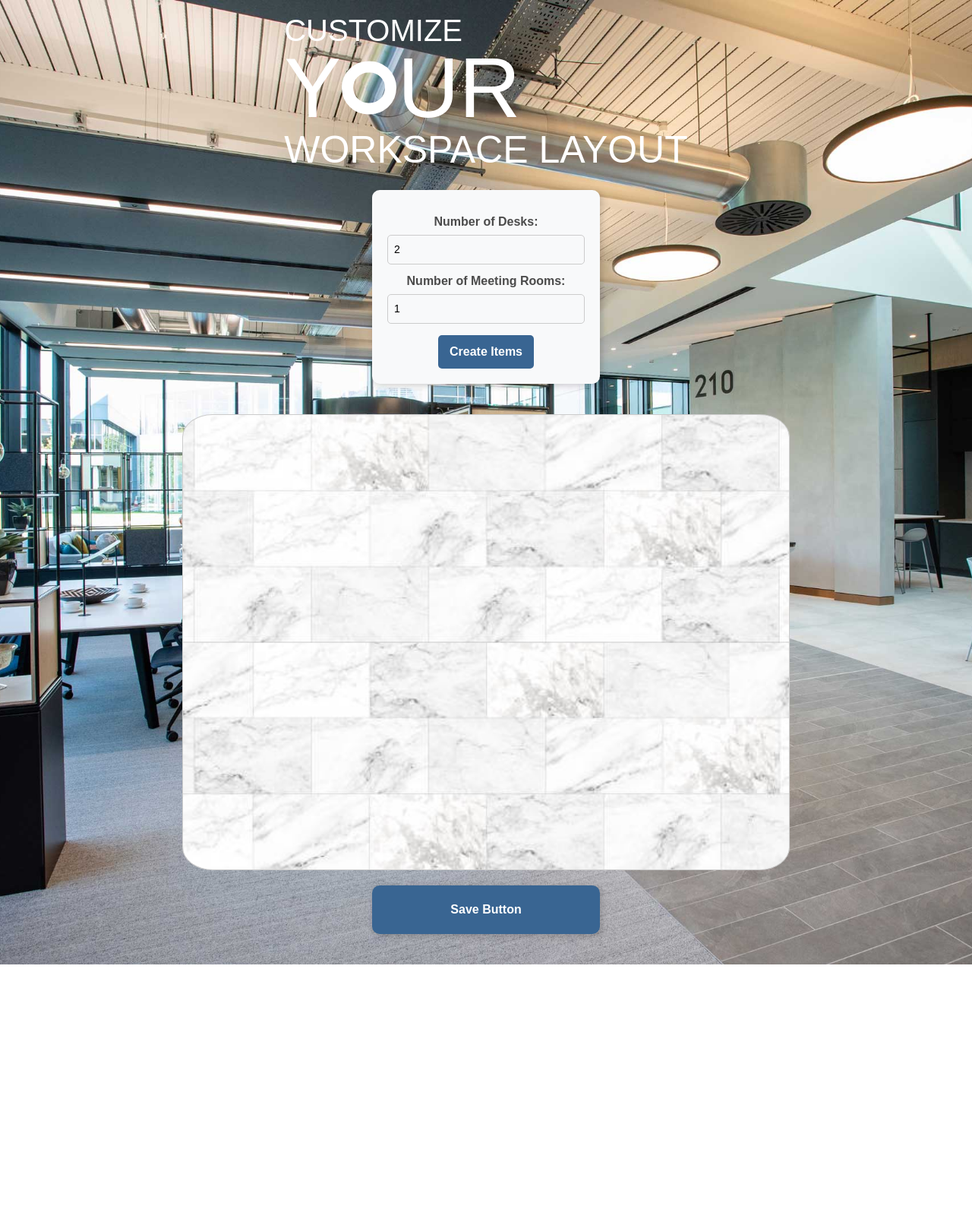
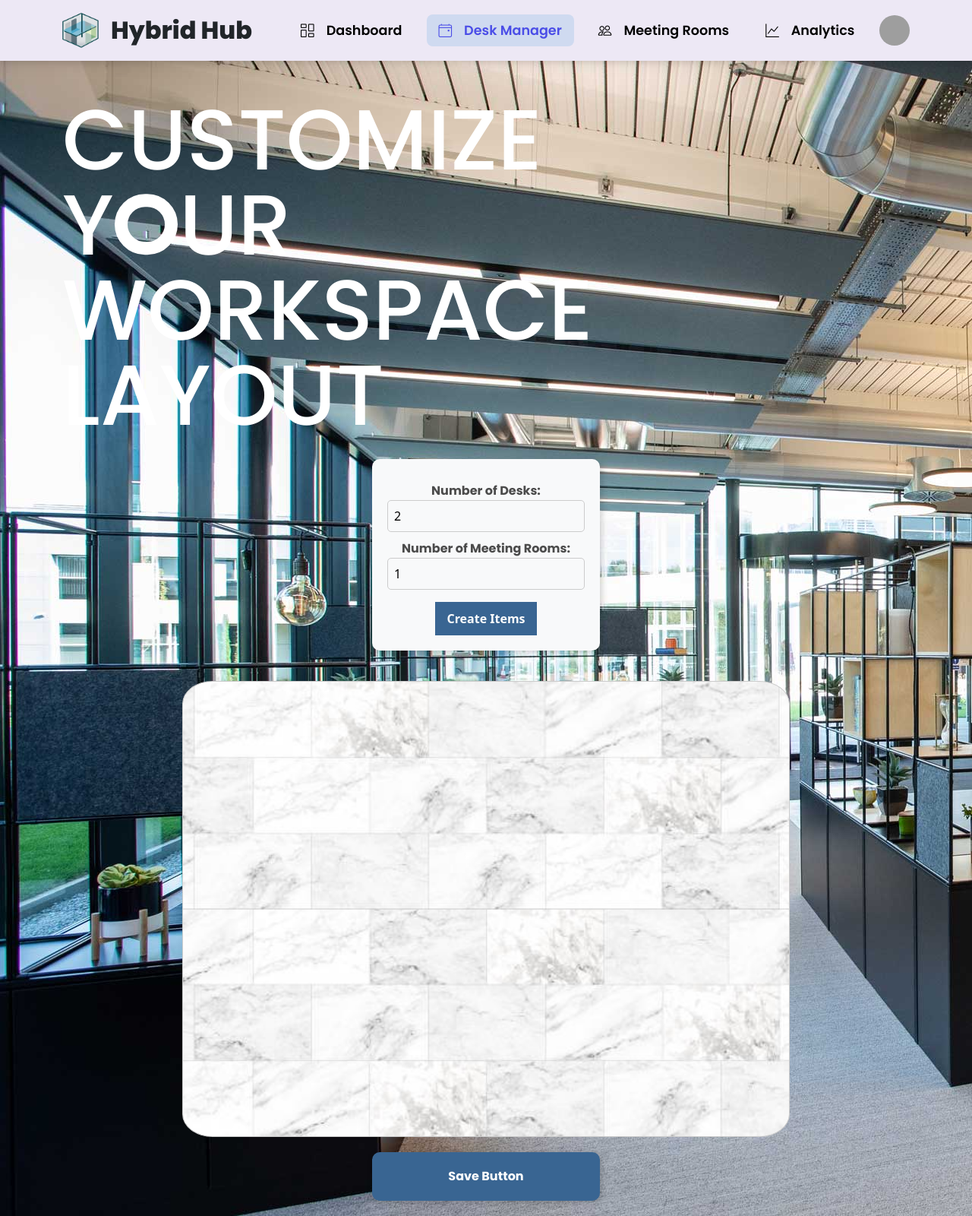
Before and after one commit to Jayden-Yong/NextAI-Hackathon, a Flask app: template templates/customize_desk.html in a window 1280 px wide. Shown: the whole page at 76% size. Before the commit the page ends 1269 px from the top, so only its background shows below. Run offline with Flask 3, Linux system fonts and the light colour scheme; the template is opened without the code that fills it, so the values that code supplies are empty; parts of the project's set-up code (start-up, migrations or seed data) failed here and were passed over; some libraries are stand-ins or nearby versions; grey boxes are pictures that could not be loaded.

Commit message:
Updated Desk Manager

```diff
--- a/app.py
+++ b/app.py
@@ -1,4 +1,5 @@
 from flask import Flask, render_template ,request,jsonify, url_for, redirect, session, abort, request
+from functools import wraps
 from google.oauth2 import id_token
 from google_auth_oauthlib.flow import Flow
 from pip._vendor import cachecontrol
@@ -28,6 +29,15 @@ flow = Flow.from_client_secrets_file(
     redirect_uri="http://127.0.0.1:5000/callback"
 )
 
+# Decorator for page protection (@login_required)
+def login_required(f):
+    @wraps(f)
+    def decorated_function(*args,**kwargs):
+        if 'email' not in session:
+            return redirect(url_for('home'))
+        return f(*args, **kwargs)
+    return decorated_function
+
 # Page routes
 # Route for homepage
 @app.route('/')
@@ -35,20 +45,21 @@ def home():
     return render_template('login.html')
 
 @app.route('/admin')
+@login_required
 def admin():
-    if 'email' in session:
-        data = session.get('data')
-        return render_template('admin.html', data=data)
-    else:
-        return redirect(url_for('home'))
+    data = session.get('data')
+    return render_template('admin.html', data=data)
 
 @app.route('/user')
+@login_required
 def user():
-    if 'email' in session:
-        data = session.get('data')
-        return render_template('user.html', data=data)
-    else:
-        return redirect(url_for('home'))
+    data = session.get('data')
+    return render_template('user.html', data=data)
+
+@app.route('/desk_manager')
+@login_required
+def desk_manager():
+    return render_template('customize_desk.html', data=session.get('data'))
 
 
 # Functional routes
--- a/static/style.css
+++ b/static/style.css
@@ -350,6 +350,8 @@ body{
     background-color: var(--theme-3);
 }
 
+
+/* Page Manager */
 /* styling for  */
 /* customize_desk page */
 
@@ -370,3 +372,107 @@ body{
     background: transparent;
     border: none;
 }
+
+#layout {
+    width: 800px;
+    height: 600px;
+    border: 1px solid #ccc;
+    position: relative;
+    margin-top: 20px;
+    background-image: url('images/floor-background.jpg');
+    background-size: cover;
+    background-position: center;
+    background-repeat: no-repeat;
+}
+
+/* Style for the box */
+.setup-box {
+    width: 300px;
+    padding: 20px;
+    border-radius: 10px;
+    background: #f8f9fa;
+    box-shadow: 2px 2px 10px rgba(0, 0, 0, 0.2);
+    text-align: center;
+    margin: 20px auto;
+}
+#saveBtn{
+    font-family: 'Poppins', sans-serif;
+    width: 300px;
+    padding: 20px;
+    border-radius: 10px;
+    background: #396592;
+    box-shadow: 2px 2px 10px rgba(0, 0, 0, 0.2);
+    text-align: center;
+    margin: 20px auto;
+}
+#saveBtn:hover{
+    background: #81a6ce;
+}
+
+
+
+/* styling for title (customize your workspace layout) */
+.title-h1 {
+    --color-one: hsl(210 80% 50%);
+    --color-two: hsl(320 100% 75%);
+    --stretch-multiplier: 5;
+    font-size: clamp(2rem, 14vmin, 8rem);
+    font-family: 'Poppins', sans-serif;
+    text-transform: uppercase;
+    display: grid;
+    line-height: 1;
+    text-align: left;
+}
+
+.sr-only {
+    position: absolute;
+    width: 1px;
+    height: 1px;
+    padding: 0;
+    margin: -1px;
+    overflow: hidden;
+    clip: rect(0, 0, 0, 0);
+    white-space: nowrap;
+    border-width: 0;
+}
+
+
+
+.stretch-o {
+    height: 1.12ch;
+    width: calc(var(--stretch) * 1.16ch);
+    translate: 0 -0.01ch;
+    border: 0.25ch solid white;
+    border-radius: 1ch;
+    transition: width 0.2s;
+    position: relative;
+}
+
+.title-h1 {
+    color: white;
+    --stretch: 1;
+}
+
+.title-h1:hover {
+    --stretch: var(--stretch-multiplier);
+}
+
+.stretch-o:after,
+.stretch-o:before {
+    content: "";
+    border: 0.25ch solid var(--color);
+    position: absolute;
+    inset: -0.25ch;
+    border-radius: 1ch;
+    opacity: calc(-1 + var(--stretch));
+    transition: opacity 0.2s;
+}
+
+.stretch-o:before {
+    --color: var(--color-one);
+}
+
+.stretch-o:after {
+    --color: var(--color-two);
+    mask: radial-gradient(circle at top left, white, transparent);
+}
--- a/templates/admin.html
+++ b/templates/admin.html
@@ -7,9 +7,9 @@
     <i class="bi bi-columns-gap"></i>
     <span class="poppins-semibold">Dashboard</span>
 </a>
-<a href="#" class="nav-item d-flex align-items-center gap-3">
+<a href="{{ url_for('desk_manager') }}" class="nav-item d-flex align-items-center gap-3">
     <i class="bi bi-calendar4-event"></i>
-    <span class="poppins-semibold">Desk Booking</span>
+    <span class="poppins-semibold">Desk Manager</span>
 </a>
 <a href="#" class="nav-item d-flex align-items-center gap-3">
     <i class="bi bi-people"></i>
--- a/templates/base.html
+++ b/templates/base.html
@@ -7,6 +7,12 @@
         <meta name="viewport" content="width=device-width, initial-scale=1, shrink-to-fit=no">
         <title>{% block title %}{% endblock %}</title>
 
+        <!-- JS imports -->
+        {% block jsimports %}{% endblock %}
+
+        <!-- Page custom CSS -->
+        {% block customCSS %}{% endblock %}
+
         <!-- CSS -->
         <link rel="stylesheet" href="{{ url_for('static', filename='style.css') }}">
 
@@ -15,6 +21,9 @@
         <link rel="preconnect" href="https://fonts.gstatic.com" crossorigin>
         <!-- Poppins -->
         <link href="https://fonts.googleapis.com/css2?family=Poppins:ital,wght@0,100;0,200;0,300;0,400;0,500;0,600;0,700;0,800;0,900;1,100;1,200;1,300;1,400;1,500;1,600;1,700;1,800;1,900&display=swap" rel="stylesheet">
+
+
+
     </head>
     <body>
         <header class="d-flex align-items-center">
--- a/templates/customize_desk.html
+++ b/templates/customize_desk.html
@@ -1,63 +1,17 @@
-<html lang="en">
+{% extends "base.html" %}
 
-<head>
-    <meta charset="UTF-8">
-    <meta name="viewport" content="width=device-width, initial-scale=1.0">
-    <!-- css file -->
-    <link rel="stylesheet" href="style.css">
-    <!-- import interact js library  -->
+{% block title %}Customize layout{% endblock %}
+
+{% block jsimports %}
     <script src="https://cdn.jsdelivr.net/npm/interactjs/dist/interact.min.js"></script>
-    <title>Customize layout</title>
+{% endblock %}
+
+{% block customCSS %}
     <style>
         body {
-            display: flex;
-            flex-direction: column;
-            align-items: center;
-            justify-content: center;
-            min-height: 100vh;
-            margin: 0;
-            padding: 20px;
+
             background-image: url('/static/images/layout-setup-background.jpg');
-            background-repeat: no-repeat;
-            background-position: center;
-            background-size: cover;
-            opacity: 100%;
-        }
 
-        #layout {
-            width: 800px;
-            height: 600px;
-            border: 1px solid #ccc;
-            position: relative;
-            margin-top: 20px;
-            background-image: url('/static/images/floor-background.jpg');
-            background-size: cover;
-            background-position: center;
-            background-repeat: no-repeat;
-        }
-
-        /* Style for the box */
-        .setup-box {
-            width: 300px;
-            padding: 20px;
-            border-radius: 10px;
-            background: #f8f9fa;
-            box-shadow: 2px 2px 10px rgba(0, 0, 0, 0.2);
-            text-align: center;
-            margin: 20px auto;
-        }
-        #saveBtn{
-            font-family: 'Poppins', sans-serif;
-            width: 300px;
-            padding: 20px;
-            border-radius: 10px;
-            background: #396592;
-            box-shadow: 2px 2px 10px rgba(0, 0, 0, 0.2);
-            text-align: center;
-            margin: 20px auto;
-        }
-        #saveBtn:hover{
-            background: #81a6ce;
         }
 
         /* Style for labels */
@@ -96,80 +50,37 @@
             transition: 0.3s;
         }
 
-        /* styling for title (customize your workspace layout) */
-        .title-h1 {
-            --color-one: hsl(210 80% 50%);
-            --color-two: hsl(320 100% 75%);
-            --stretch-multiplier: 5;
-            font-size: clamp(2rem, 14vmin, 8rem);
-            font-family: 'Poppins', sans-serif;
-            text-transform: uppercase;
-            display: grid;
-            line-height: 1;
-            text-align: left;
-        }
-
-        .sr-only {
-            position: absolute;
-            width: 1px;
-            height: 1px;
-            padding: 0;
-            margin: -1px;
-            overflow: hidden;
-            clip: rect(0, 0, 0, 0);
-            white-space: nowrap;
-            border-width: 0;
-        }
-
         [aria-hidden] {
             display: flex;
             gap: 0.02ch;
             align-items: center;
             color: white;
         }
+    </style>
+{% endblock %}
 
-        .stretch-o {
-            height: 1.12ch;
-            width: calc(var(--stretch) * 1.16ch);
-            translate: 0 -0.01ch;
-            border: 0.25ch solid white;
-            border-radius: 1ch;
-            transition: width 0.2s;
-            position: relative;
-        }
+{% block nav_elements %}
+    <a href="#" class="nav-item d-flex align-items-center gap-3">
+        <i class="bi bi-columns-gap"></i>
+        <span class="poppins-semibold">Dashboard</span>
+    </a>
+    <a href="{{ url_for('desk_manager') }}" class="nav-item d-flex align-items-center gap-3 nav-active">
+        <i class="bi bi-calendar4-event"></i>
+        <span class="poppins-semibold">Desk Manager</span>
+    </a>
+    <a href="#" class="nav-item d-flex align-items-center gap-3">
+        <i class="bi bi-people"></i>
+        <span class="poppins-semibold">Meeting Rooms</span>
+    </a>
+    <a href="#" class="nav-item d-flex align-items-center gap-3">
+        <i class="bi bi-graph-up"></i>
+        <span class="poppins-semibold">Analytics</span>
+    </a>
+    {% endblock %}
 
-        .title-h1 {
-            color: white;
-            --stretch: 1;
-        }
-
-        .title-h1:hover {
-            --stretch: var(--stretch-multiplier);
-        }
-
-        .stretch-o:after,
-        .stretch-o:before {
-            content: "";
-            border: 0.25ch solid var(--color);
-            position: absolute;
-            inset: -0.25ch;
-            border-radius: 1ch;
-            opacity: calc(-1 + var(--stretch));
-            transition: opacity 0.2s;
-        }
-
-        .stretch-o:before {
-            --color: var(--color-one);
-        }
-
-        .stretch-o:after {
-            --color: var(--color-two);
-            mask: radial-gradient(circle at top left, white, transparent);
-        }
-    </style>
-</head>
-
-<body>
+{% block content %}
+    <div class="container mt-5">
+        <div class="d-flex justify-content-center">
             <h1 class="title-h1">
                 <span style="font-size: 40;">Customize</span>
                 <span class="sr-only" style="font-size: 50;">Your</span>
@@ -180,18 +91,28 @@
                 </span>
                 <span style="font-size: 50;">Workspace Layout</span>
             </h1>
+        </div>
 
+        <div class="d-flex justify-content-center">
             <div class="setup-box">
                 <label for="deskCount">Number of Desks:</label>
                 <input type="number" id="deskCount" value="2" min="0" max="21">
 
                 <label for="meetingCount">Number of Meeting Rooms:</label>
                 <input type="number" id="meetingCount" value="1" min="0" max="10">
-        <button onclick="createItems()">Create Items</button>
+                <button class="mt-3" onclick="createItems()">Create Items</button>
             </div>
+        </div>
+
+        <div class="d-flex justify-content-center">
             <div id="layout" style="border-radius: 5%;"></div>
+        </div>
+
+        <div class="d-flex justify-content-center">
             <button  id="saveBtn">Save Button</button>
+        </div>
 
+    </div>
 
     <script>
         // Function to create the draggable items
@@ -331,6 +252,4 @@
                 });
         });
     </script>
-</body>
-
-</html>
+{% endblock %}
```
Lines whose indentation alone changed are shown as unchanged.
